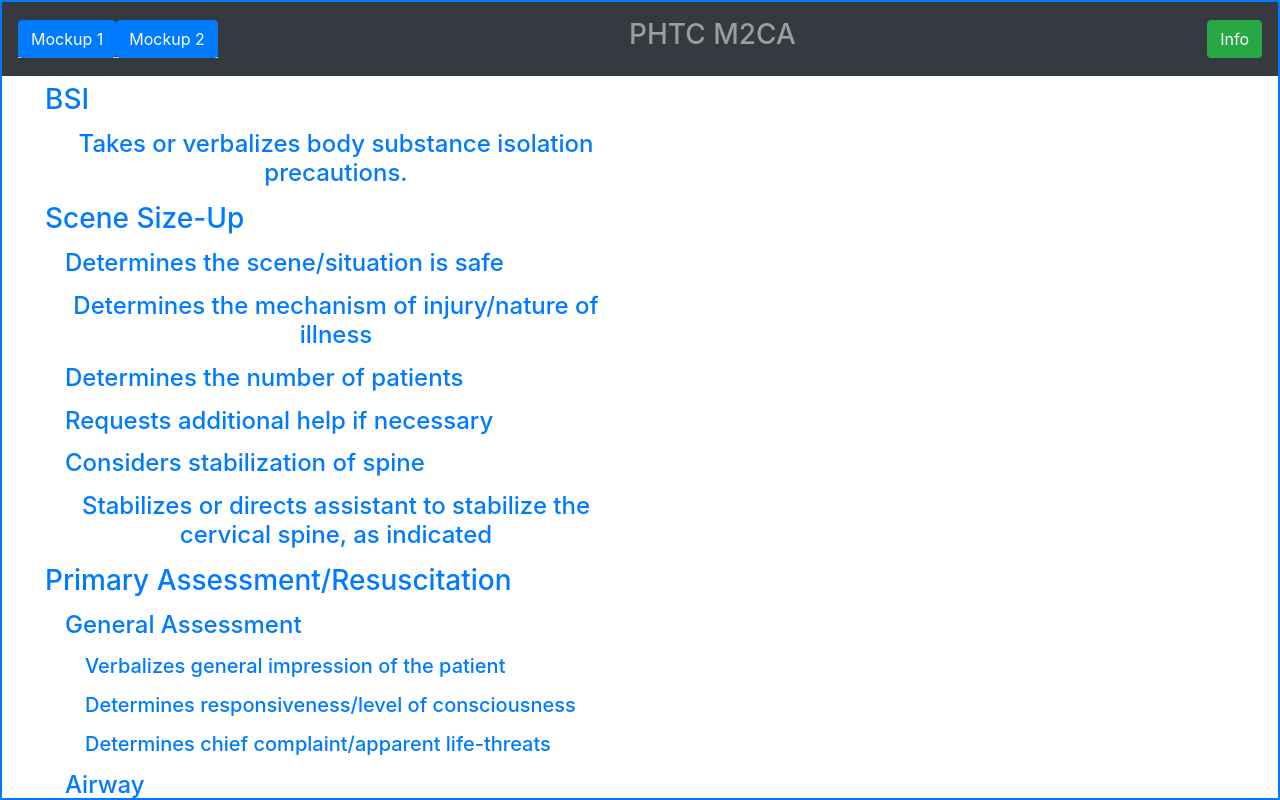
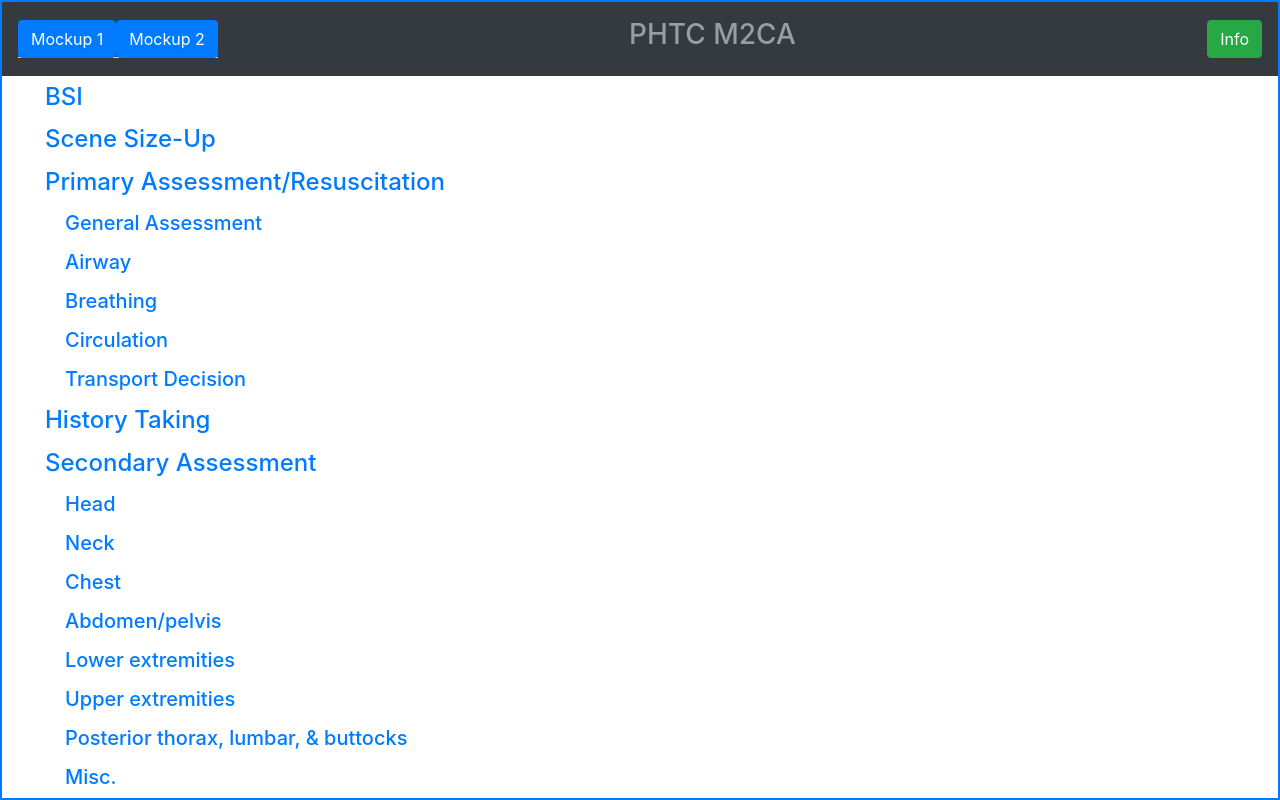
Before and after one commit to MedDBriefer/mockup, a React (Create React App) app: page /mockup1 in a window 1280 px wide. Built offline with nearby package versions, Linux system fonts and the light colour scheme.

Commit message:
removed wrapping fragment

```diff
--- a/src/components/Outline.js
+++ b/src/components/Outline.js
@@ -2,13 +2,11 @@ import React from "react"
 
 import {Button} from "reactstrap"
 
-const Outline = ({switcher, steps, depth=2, first=false}) => {
+const Outline = ({switcher, steps, depth=3, first=false}) => {
 
-    // console.log(heading, steps, depth);
 
     return (
-        <>
-        <ul className={first ? "first" : false}>
+        <ul className={first ? "first" : ""}>
             {steps.map((step) => (
             <li key={step.id}>
 
@@ -21,7 +19,7 @@ const Outline = ({switcher, steps, depth=2, first=false}) => {
                 </Button>
 
                 {
-                    step.children &&
+                    step.children && step.children.length > 0 && step.children[0].type === 'heading' &&
                     <Outline
                         switcher={switcher}
                         steps={step.children}
@@ -32,7 +30,6 @@ const Outline = ({switcher, steps, depth=2, first=false}) => {
             ))}
 
         </ul>
-        </>
     )
 }
 
```
